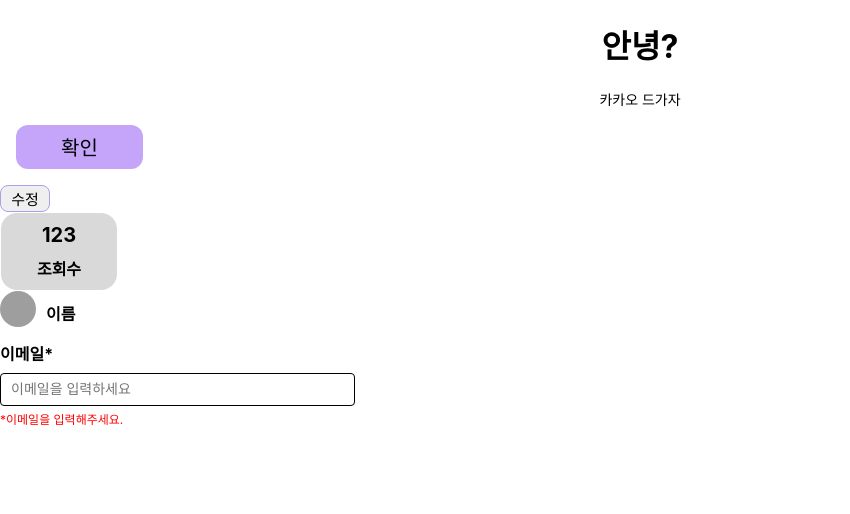
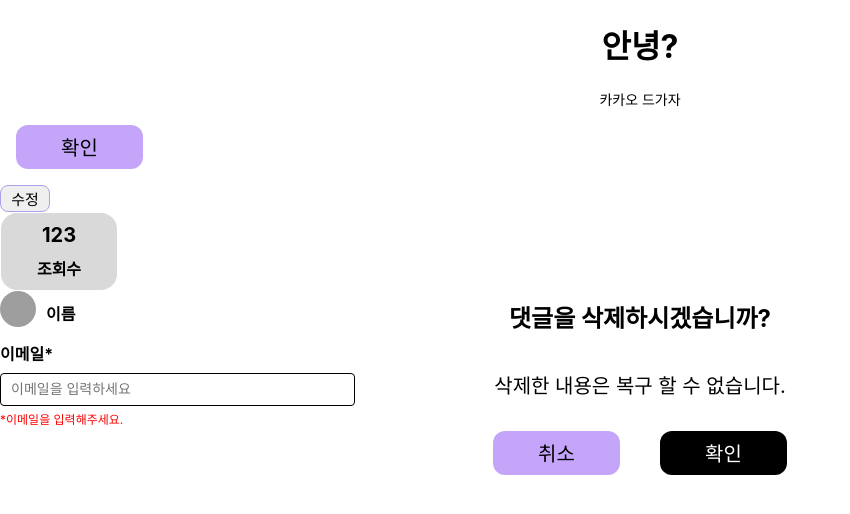
Before and after one commit to 100-hours-a-week/5-haisely-react-fe, a React (Create React App) app: page / in a window 1280 px wide. Shown: the top 514 px of the page, without its empty margins (0-850 px from the left). Built offline with nearby package versions, Linux system fonts and the light colour scheme; grey boxes are pictures that could not be loaded.

Commit message:
feat: Modal

```diff
--- a/src/App.js
+++ b/src/App.js
@@ -5,6 +5,7 @@ import { SmallButton, TinyButton } from './components/Buttons';
 import {BoardInfo} from './components/features/BoardInfo/BoardInfo';
 import {Profile } from './components/features/Profile/Profile';
 import {TextForm} from './components/features/TextForm/TextForm'
+import {Modal} from './components/features/Modal/Modal';
 
 function App() {
   return (
@@ -16,6 +17,7 @@ function App() {
       <BoardInfo text="조회수" num="123"></BoardInfo>
       <Profile name="이름" url="https://blog.kakaocdn.net/dn/tEMUl/btrDc6957nj/NwJoDw0EOapJNDSNRNZK8K/img.jpg" />
       <TextForm text="이메일*" name="email" type="email" placeholder="이메일을 입력하세요" helpText="*이메일을 입력해주세요."></TextForm>
+      <Modal text="댓글을 삭제하시겠습니까?"></Modal>
     </div>
   );
 }
--- /dev/null
+++ b/src/components/features/Modal/Modal.jsx
@@ -0,0 +1,17 @@
+import React from "react";
+import styles from "./Modal.module.css"
+import { MediumTitle, Content } from "../../TextComponents"
+import { SmallButton } from "../../Buttons";
+
+export function Modal({text}){
+    return ( <article className={styles.modal}>
+    <MediumTitle text={text}></MediumTitle>
+    <p>삭제한 내용은 복구 할 수 없습니다.</p>
+    <div className={styles.buttons}>
+        <SmallButton text="취소" isPurple={true}></SmallButton>
+        <SmallButton text="확인"></SmallButton>
+    </div>
+</article>);
+}
+
+export default Modal;
--- /dev/null
+++ b/src/components/features/Modal/Modal.module.css
@@ -0,0 +1,29 @@
+.modal{
+    position:fixed;
+    z-index: 200;
+    width: 408px;
+    height: 242px;
+    background-color: var(--white);
+    border-radius: 12px;
+    top:30%;
+    left: 50%;
+    top: 50%;
+    transform: translate(-50%, -50%);
+    font-weight: var(--regular-font-weight);
+    font-size: 20px;
+    align-items: center;
+    display: flex;
+    flex-direction: column;
+}
+.buttons{
+    gap: 8px;
+    display: flex;
+    flex-direction:row;
+    align-self: center;
+}
+p{
+    margin: 16px;
+    font-weight: var(--regular-font-weight);
+    font-size: 20px;
+    text-align: center;
+}
```
